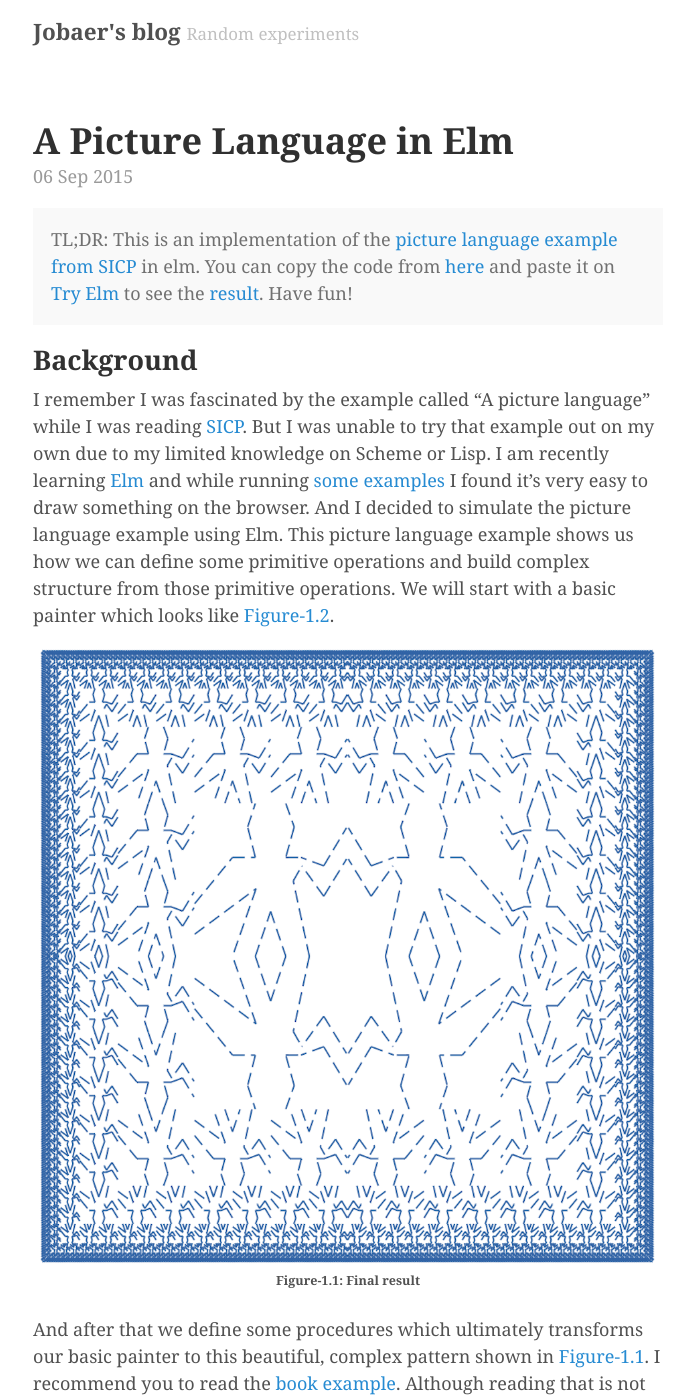
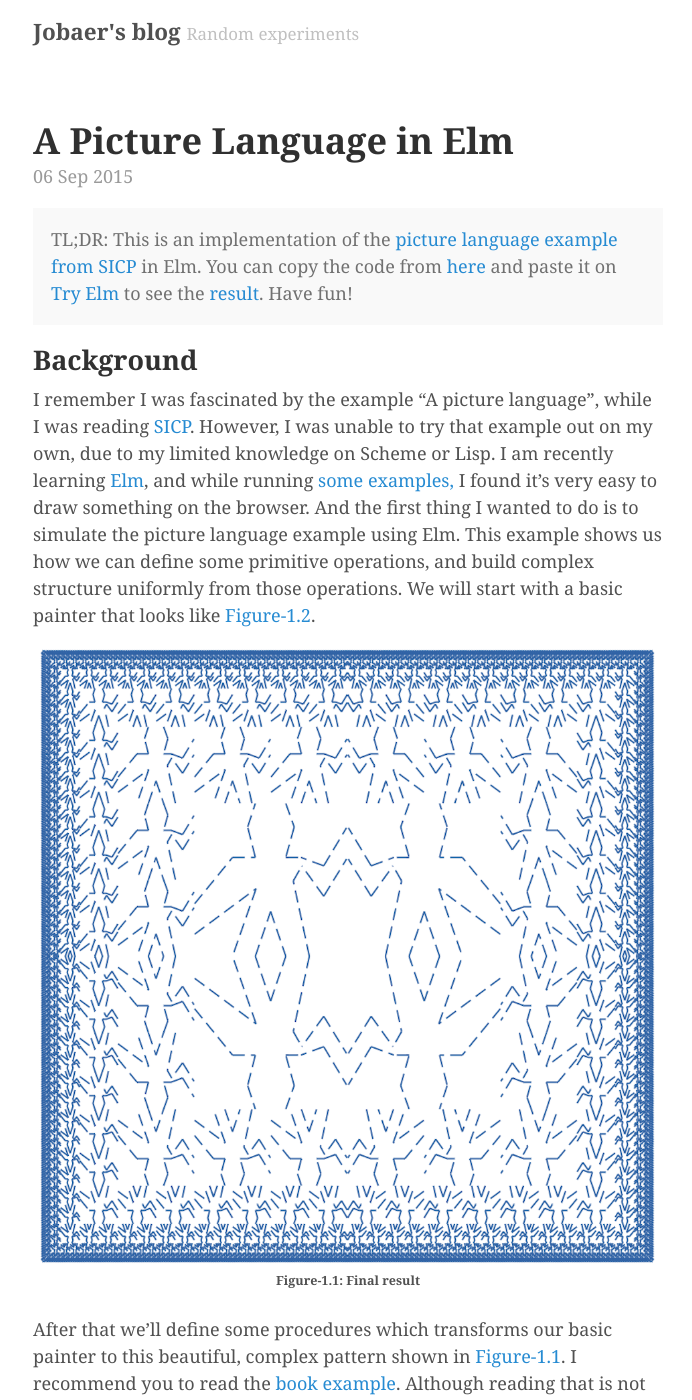
Before and after one commit to JobaerChowdhury/jobaerchowdhury.github.io, a Jekyll site: the page built from _posts/2015-09-06-picture-language.md, in a window 1280 px wide and 1400 px high. Shown: the whole window, without its empty margins (292-984 px from the left). Built offline with Jekyll 4.4.1, drawn with Linux system fonts in a browser that asks for light colours; some of the changed text lies outside the part shown.

Commit message:
Improve text.

```diff
--- a/_posts/2015-09-06-picture-language.md
+++ b/_posts/2015-09-06-picture-language.md
@@ -5,28 +5,28 @@
 
 
 <div class="message">
-  TL;DR: This is an implementation of the <a target="_blank" href="https://mitpress.mit.edu/sicp/full-text/sicp/book/node36.html">picture language example from SICP</a> in elm.
+  TL;DR: This is an implementation of the <a target="_blank" href="https://mitpress.mit.edu/sicp/full-text/sicp/book/node36.html">picture language example from SICP</a> in Elm.
   You can copy the code from <a target="_blank" href="https://github.com/JobaerChowdhury/picture-language/blob/master/PictureLanguage.elm">here</a>
   and paste it on <a target="_blank" href="http://elm-lang.org/try">Try Elm</a> to see the <a href="#fig1">result</a>. Have fun!
 </div>
 
 
 ## Background
-I remember I was fascinated by the example called “A picture language” while I was reading
-<a target="_blank" href="https://mitpress.mit.edu/sicp/">SICP</a>. But I was unable to
-try that example out on my own due to my limited knowledge on Scheme or Lisp. I am recently learning
-<a target="_blank" href="http://elm-lang.org">Elm</a> and while running <a target="_blank"
-href="http://elm-lang.org/examples">some examples</a> I found it’s very easy to draw something on the browser. And I
-decided to simulate the picture language example using Elm. This picture language example shows us how we can define
-some primitive operations and build complex structure from those primitive operations. We will start with a basic
-painter which looks like <a href="#fig2">Figure-1.2</a>.
+I remember I was fascinated by the example “A picture language”, while I was reading
+<a target="_blank" href="https://mitpress.mit.edu/sicp/">SICP</a>. However, I was unable to
+try that example out on my own, due to my limited knowledge on Scheme or Lisp. I am recently learning
+<a target="_blank" href="http://elm-lang.org">Elm</a>, and while running <a target="_blank"
+href="http://elm-lang.org/examples">some examples,</a> I found it’s very easy to draw something on the browser. And the
+first thing I wanted to do is to simulate the picture language example using Elm. This example
+shows us how we can define some primitive operations, and build complex structure uniformly from those operations. We
+will start with a basic painter that looks like <a href="#fig2">Figure-1.2</a>.
 
 <div id="fig1" class="image">
     <img src="/public/picture-language/painter-final.png" />
     <div class="caption">Figure-1.1: Final result</div>
 </div>
 
-And after that we define some procedures which ultimately transforms our basic painter to this beautiful,
+After that we'll define some procedures which transforms our basic painter to this beautiful,
 complex pattern shown in <a href="#fig1">Figure-1.1</a>. I recommend you to read the <a href="https://mitpress.mit.edu/sicp/full-text/sicp/book/node36.html">book example</a>.
 Although reading that is not mandatory to follow the code examples here.
 
@@ -183,8 +183,13 @@
 {% gist 946274f47f75fc30ee34 %}
 
 ## Final thoughts
-One of the most important thing is that painter is a primitive operation. And all the operations produce painter
-themselves. Which is called closures. And using these property we can build arbitrarily complex systems from very
-few basic operations.
+The important thing I learnt from this example is how various painter operations work in an uniform way. And we can
+build complex systems from very few basic operations.
+
+<div class="message">
+“The fundamental data abstractions, painters, are implemented using procedural representations, which enables the
+language to handle different basic drawing capabilities in a uniform way. The means of combination satisfy
+the closure property, which permits us to easily build up complex designs.” -- SICP.
+</div>
 
 You can check the full code <a href="https://github.com/JobaerChowdhury/picture-language">here</a>.
```
